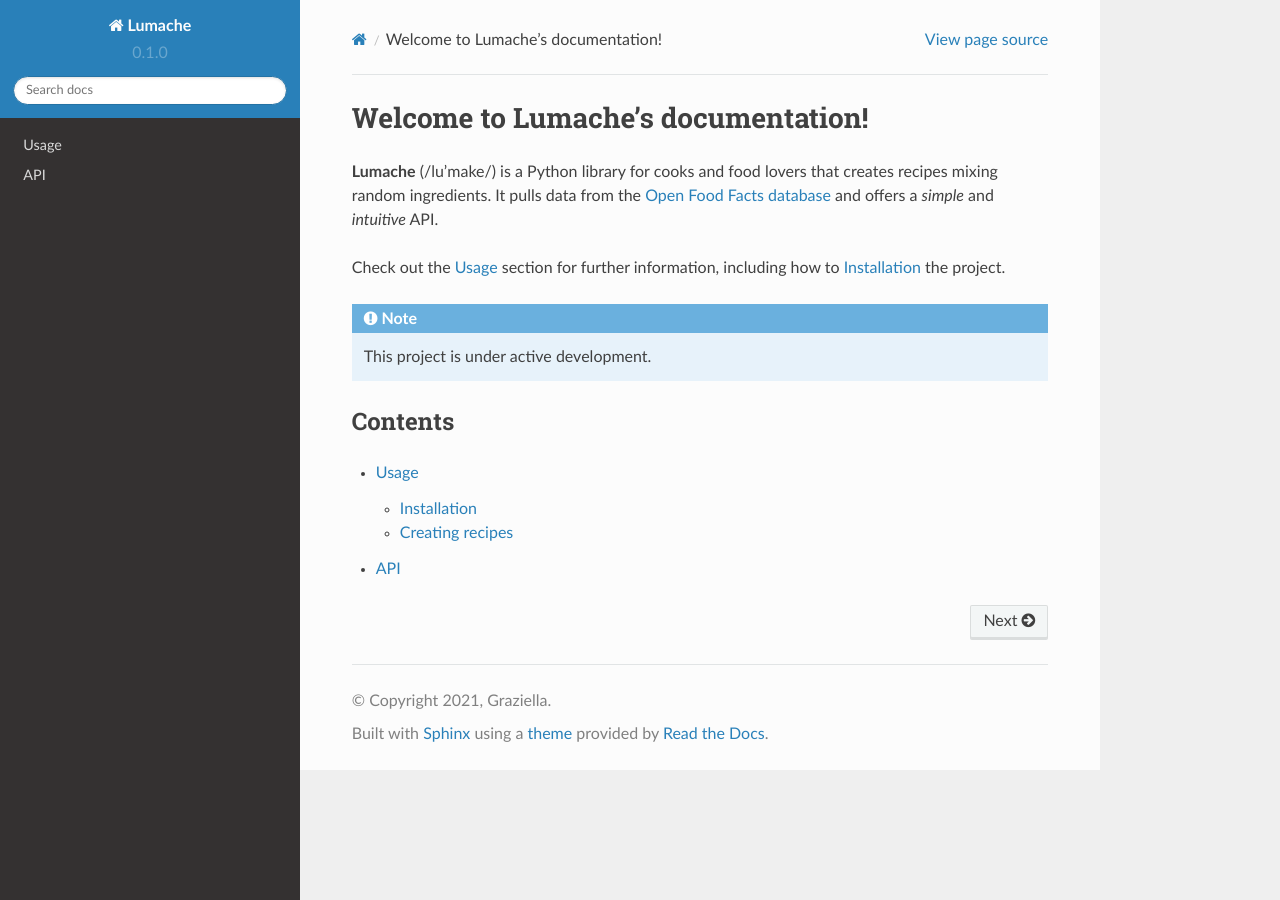
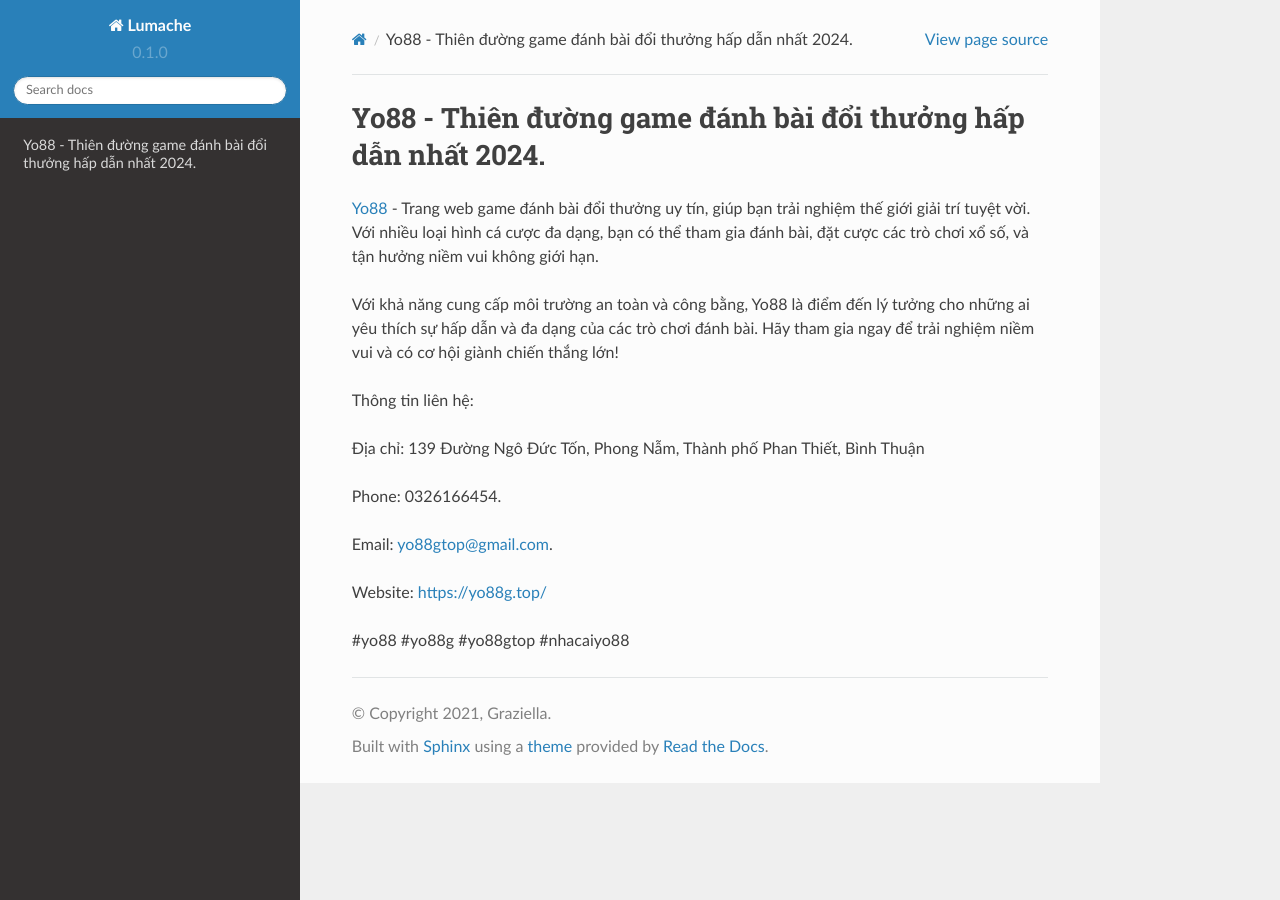
Before and after one commit to socialentity/yo88gtop, a Sphinx documentation site: the page built from docs/source/index.rst, in a window 1280 px wide. Built offline with Sphinx 7.4.7 and the Read the Docs theme 2.0.0, drawn with Linux system fonts in a browser that asks for light colours.

Commit message:
Update index.rst

```diff
--- a/docs/source/index.rst
+++ b/docs/source/index.rst
@@ -1,22 +1,18 @@
-Welcome to Lumache's documentation!
+Yo88 - Thiên đường game đánh bài đổi thưởng hấp dẫn nhất 2024.
 ===================================
 
-**Lumache** (/lu'make/) is a Python library for cooks and food lovers
-that creates recipes mixing random ingredients.
-It pulls data from the `Open Food Facts database <https://world.openfoodfacts.org/>`_
-and offers a *simple* and *intuitive* API.
+`Yo88 <https://yo88g.top/>`_ - Trang web game đánh bài đổi thưởng uy tín, giúp bạn trải nghiệm thế giới giải trí tuyệt vời. Với nhiều loại hình cá cược đa dạng, bạn có thể tham gia đánh bài, đặt cược các trò chơi xổ số, và tận hưởng niềm vui không giới hạn.
 
-Check out the :doc:`usage` section for further information, including
-how to :ref:`installation` the project.
+Với khả năng cung cấp môi trường an toàn và công bằng, Yo88 là điểm đến lý tưởng cho những ai yêu thích sự hấp dẫn và đa dạng của các trò chơi đánh bài. Hãy tham gia ngay để trải nghiệm niềm vui và có cơ hội giành chiến thắng lớn!
 
-.. note::
+Thông tin liên hệ:
 
-   This project is under active development.
+Địa chỉ: 139 Đường Ngô Đức Tốn, Phong Nẫm, Thành phố Phan Thiết, Bình Thuận
 
-Contents
---------
+Phone: 0326166454.
 
-.. toctree::
+Email: yo88gtop@gmail.com.
 
-   usage
-   api
+Website: https://yo88g.top/
+
+#yo88 #yo88g #yo88gtop #nhacaiyo88
```
